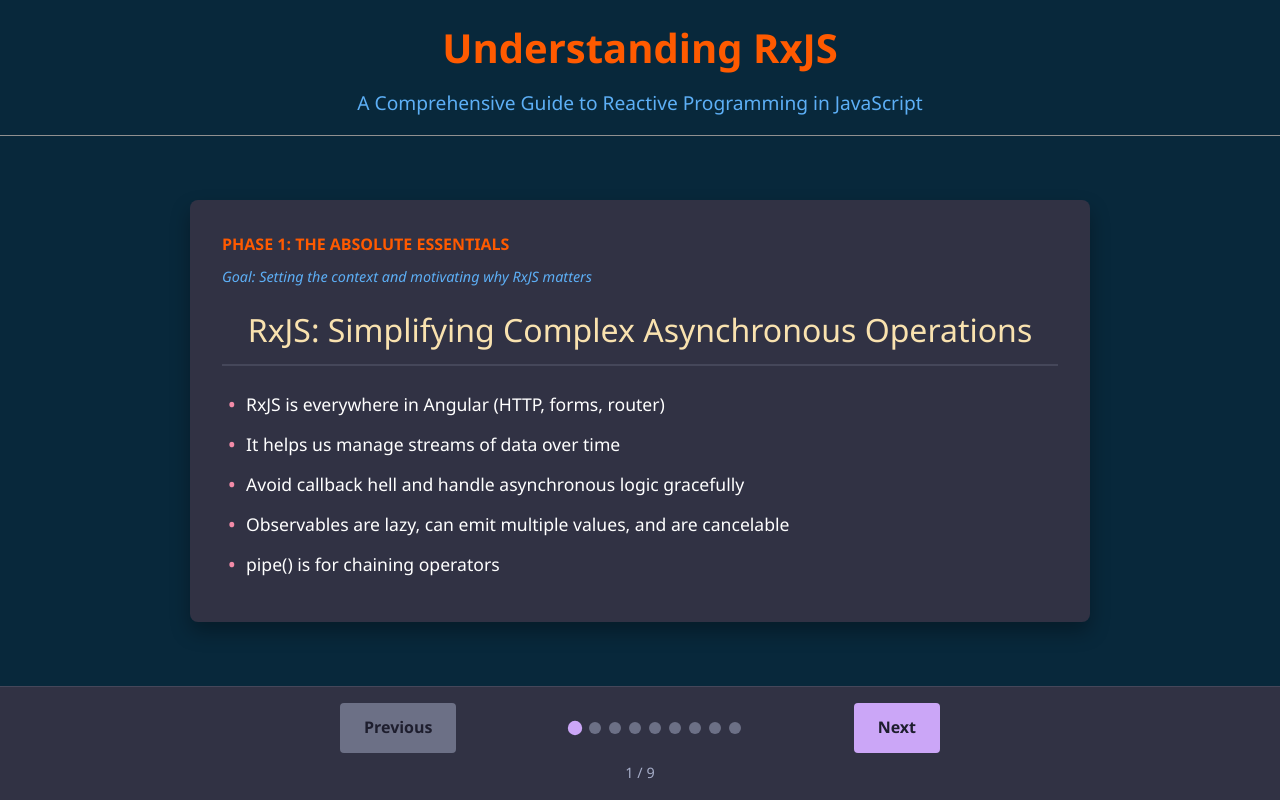
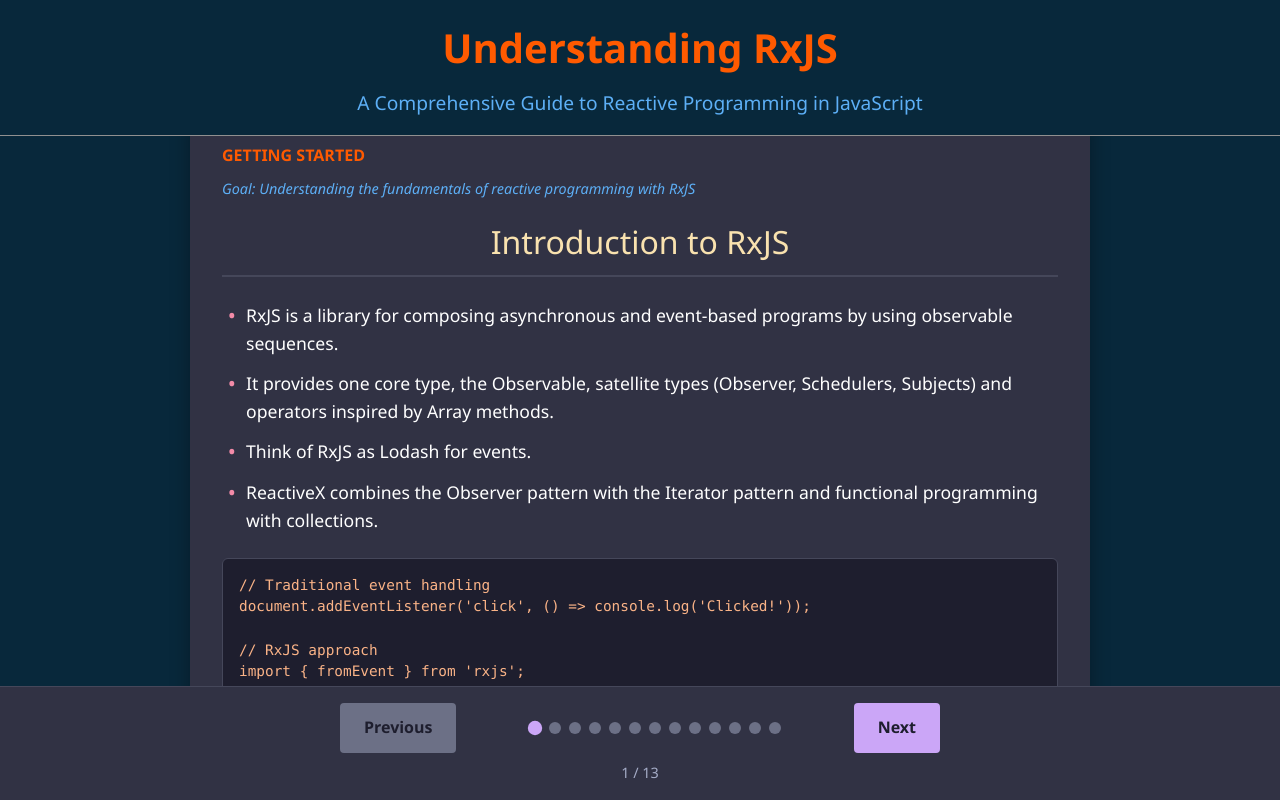
Before and after one commit to abdulrashid232/RxJS-Presentation, an Angular app: page /presentation in a window 1280 px wide. Built offline with nearby package versions, Linux system fonts and the light colour scheme.

Commit message:
refactor: Remove unused import and enhance RxJS presentation with detailed slides

```diff
--- a/src/app/demos/subscription-management-demo/subscription-management-demo.component.ts
+++ b/src/app/demos/subscription-management-demo/subscription-management-demo.component.ts
@@ -9,7 +9,7 @@
 } from '@angular/core';
 import { CommonModule } from '@angular/common';
 import { interval, Subject, Observable, Subscription } from 'rxjs';
-import { takeUntil, map, take } from 'rxjs/operators';
+import { takeUntil, map } from 'rxjs/operators';
 import { takeUntilDestroyed, toSignal } from '@angular/core/rxjs-interop';
 
 @Component({
--- a/src/app/rxjs-presentation/rxjs-presentation.component.ts
+++ b/src/app/rxjs-presentation/rxjs-presentation.component.ts
@@ -27,13 +27,81 @@
   styleUrl: './rxjs-presentation.component.css',
 })
 export class RxjsPresentationComponent {
-  currentSlideIndex = 0;
+  currentSlideIndex = 0;  slides: Slide[] = [
+    {
+      title: 'Introduction to RxJS',
+      phase: 'Getting Started',
+      goal: 'Understanding the fundamentals of reactive programming with RxJS',
+      content: [
+        'RxJS is a library for composing asynchronous and event-based programs by using observable sequences.',
+        'It provides one core type, the Observable, satellite types (Observer, Schedulers, Subjects) and operators inspired by Array methods.',
+        'Think of RxJS as Lodash for events.',
+        'ReactiveX combines the Observer pattern with the Iterator pattern and functional programming with collections.',
+      ],
+      code: `// Traditional event handling
+document.addEventListener('click', () => console.log('Clicked!'));
 
-  slides: Slide[] = [
+// RxJS approach
+import { fromEvent } from 'rxjs';
+fromEvent(document, 'click').subscribe(() => console.log('Clicked!'));`,
+    },
     {
-      title: 'RxJS: Simplifying Complex Asynchronous Operations',
-      phase: 'Phase 1: The Absolute Essentials',
-      goal: 'Setting the context and motivating why RxJS matters',
+      title: 'Essential Concepts in RxJS',
+      phase: 'Core Foundations',
+      goal: 'Learn the building blocks that make RxJS powerful',
+      content: [
+        'Observable: represents the idea of an invokable collection of future values or events.',
+        'Observer: is a collection of callbacks that knows how to listen to values delivered by the Observable.',
+        'Subscription: represents the execution of an Observable, useful for cancelling the execution.',
+        'Operators: are pure functions for functional programming with operations like map, filter, concat, reduce, etc.',
+        'Subject: equivalent to an EventEmitter, for multicasting values to multiple Observers.',
+        'Schedulers: centralized dispatchers to control concurrency and timing of computation.',
+      ],
+    },    {
+      title: 'Purity and Flow Control',
+      phase: 'Core Advantages',
+      goal: 'Understand how RxJS helps manage state and control event flow',
+      content: [
+        'RxJS produces values using pure functions, making code less prone to errors.',
+        'Isolate state changes inside streams rather than using shared variables.',
+        'Control event flow with operators like throttleTime, debounceTime, filter, etc.',
+        'Transform values as they pass through your observable chains.',
+      ],
+      code: `// Traditional approach with shared state
+let count = 0;
+document.addEventListener('click', () => console.log(\`Clicked \${++count} times\`));
+
+// RxJS approach with isolated state
+import { fromEvent, scan } from 'rxjs';
+fromEvent(document, 'click')
+  .pipe(scan((count) => count + 1, 0))
+  .subscribe((count) => console.log(\`Clicked \${count} times\`));`,
+    },
+    {
+      title: 'Practical RxJS Examples',
+      phase: 'Applied Concepts',
+      goal: 'See how RxJS handles real-world scenarios elegantly',
+      content: [
+        'Rate limiting with throttleTime (maximum one event per specified time)',
+        'Value transformation with map and accumulation with scan',
+        'Combine multiple operators to create powerful data flows',
+        'Other useful operators: filter, delay, debounceTime, take, takeUntil, distinct, distinctUntilChanged',
+      ],
+      code: `// Rate limiting clicks and accumulating x-position values
+import { fromEvent, throttleTime, map, scan } from 'rxjs';
+
+fromEvent(document, 'click')
+  .pipe(
+    throttleTime(1000),             // At most one click per second
+    map((event) => event.clientX),  // Extract the x-position
+    scan((total, x) => total + x, 0) // Add to running total
+  )
+  .subscribe((total) => console.log(\`Total X position: \${total}\`));`,
+    },
+    {
+      title: 'RxJS: Simplifying Complex Asynchronous Operations in Angular',
+      phase: 'Phase 1: The Absolute Essentials for Angular',
+      goal: 'Setting the context and motivating why RxJS matters in Angular',
       content: [
         'RxJS is everywhere in Angular (HTTP, forms, router)',
         'It helps us manage streams of data over time',
```
